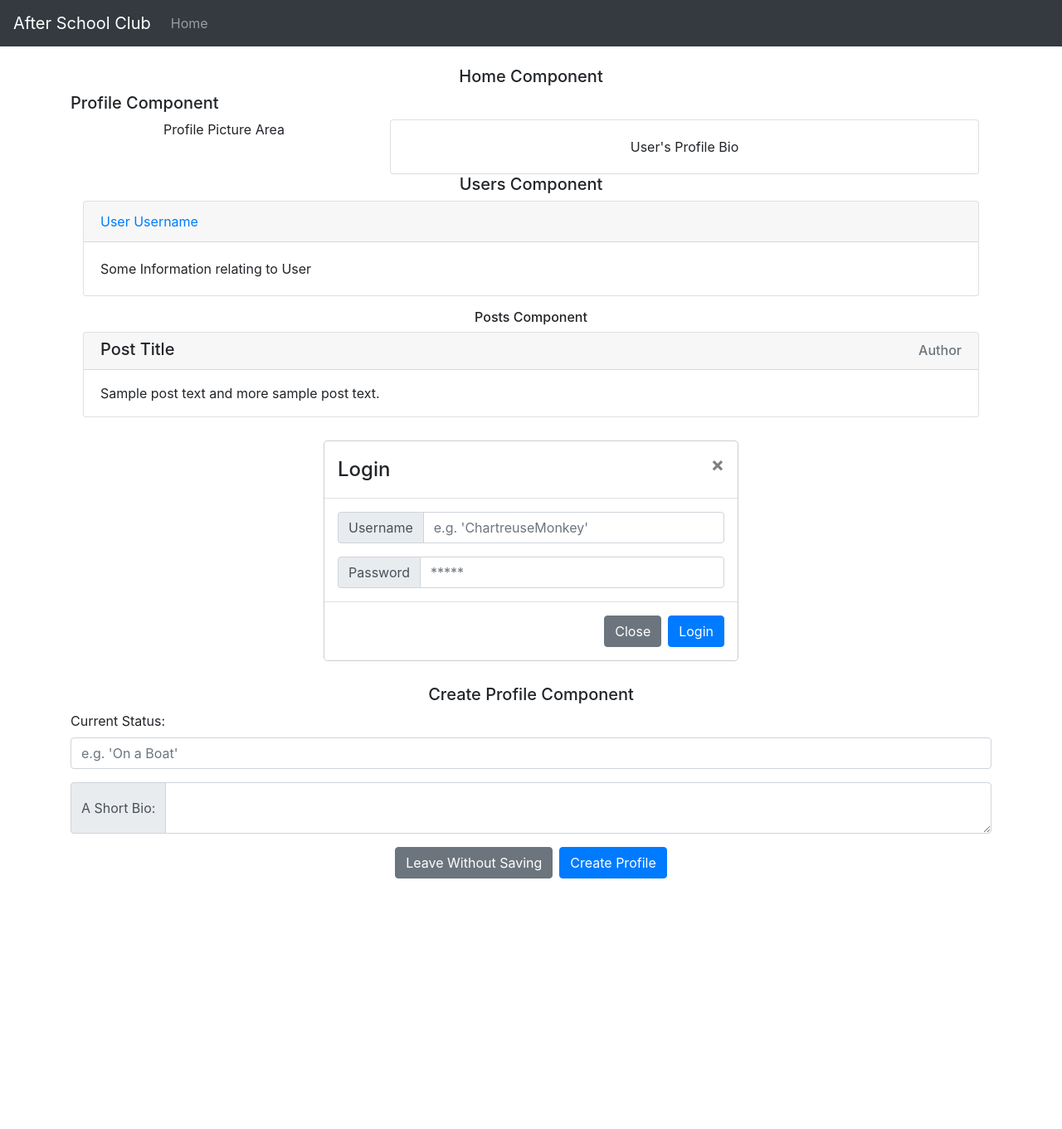
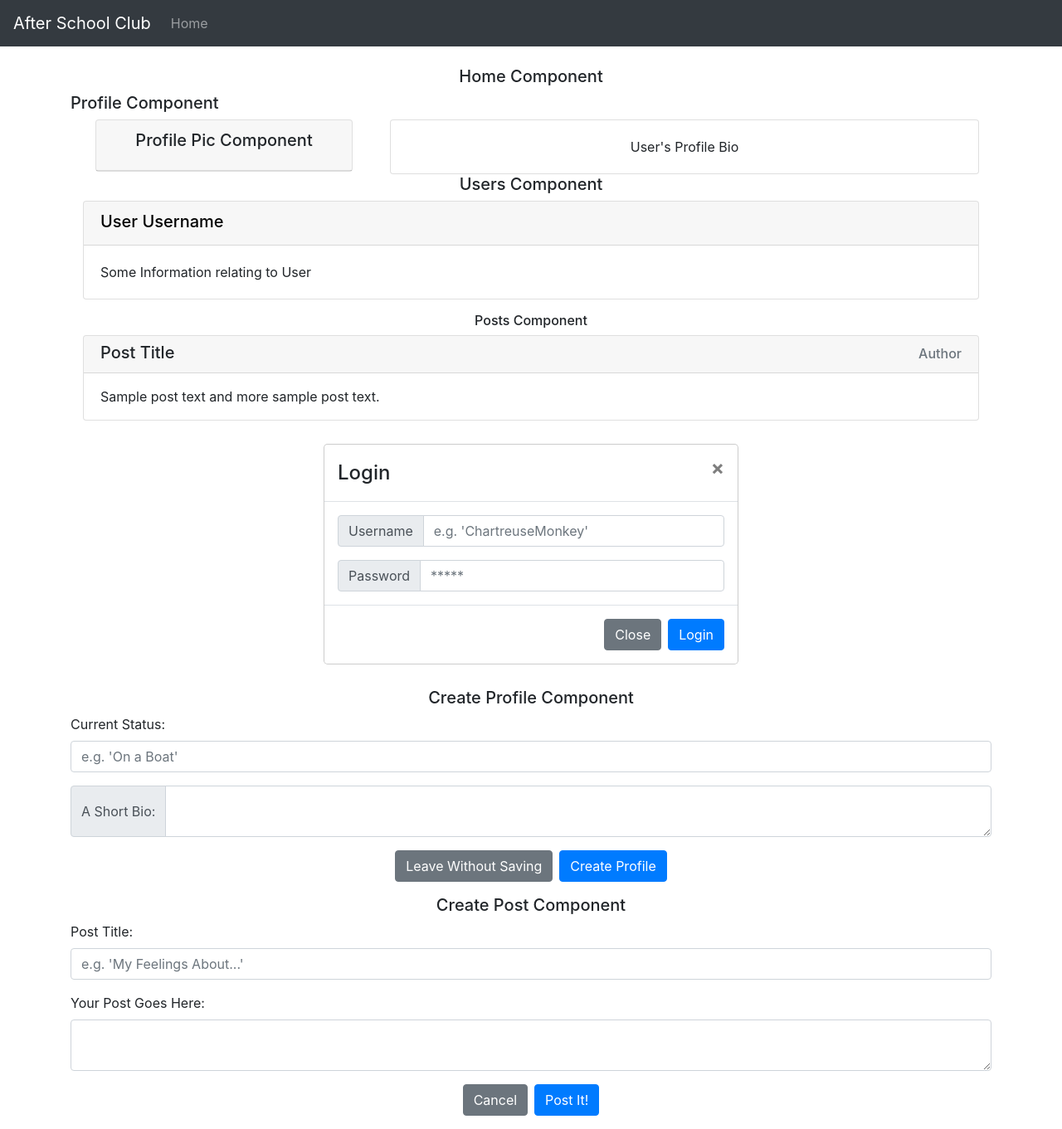
Before and after one commit to MagicWishbone6/asc-frontend, a React (Create React App) app: page / in a window 1280 px wide. Shown: the whole page at 83% size. Before the commit the page ends 1075 px from the top, so only its background shows below. Built offline with nearby package versions, Linux system fonts and the light colour scheme.

Commit message:
CreatePost and ProfilePic created, Users Profile and Home updated

```diff
--- /dev/null
+++ b/src/components/CreatePost.jsx
@@ -0,0 +1,47 @@
+import React from 'react';
+import Form from 'react-bootstrap/Form'
+import FormGroup from 'react-bootstrap/FormGroup'
+import FormControl from 'react-bootstrap/FormControl'
+import Button from 'react-bootstrap/Button'
+import InputGroup from 'react-bootstrap/InputGroup'
+
+function CreatePost(props) {
+    return (
+        <Form>
+            <h5>Create Post Component</h5>
+            <FormGroup>
+                <Form.Label
+                className="float-left">
+                    Post Title:
+                </Form.Label>
+                <FormControl
+                placeholder="e.g. 'My Feelings About...'"
+                aria-label="status"
+                id="statusInput"
+                />
+            </FormGroup>
+            <FormGroup>
+                <Form.Label
+                className="float-left">
+                    Your Post Goes Here:
+                </Form.Label>
+                <FormControl
+                as="textarea"
+                aria-label="post-body-input"
+                id="postBodyInput"
+                />
+            </FormGroup>
+            <Button
+            variant="secondary"
+            className="mb-3">
+                Cancel
+            </Button>
+            <Button variant="primary"
+            className="ml-2 mb-3">
+                Post It!
+            </Button>
+        </Form>
+    );
+}
+
+export default CreatePost;
--- a/src/components/Home.jsx
+++ b/src/components/Home.jsx
@@ -6,6 +6,7 @@ import CreateProfile from './CreateProfile.jsx'
 import Profile from './Profile.jsx'
 import User from './User.jsx'
 import Users from './Users.jsx'
+import CreatePost from './CreatePost.jsx'
 
 function Home(props) {
     return (
@@ -17,6 +18,7 @@ function Home(props) {
             <Posts />
             <Login />
             <CreateProfile />
+            <CreatePost />
         </Container>
     );
 }
--- a/src/components/Profile.jsx
+++ b/src/components/Profile.jsx
@@ -3,6 +3,7 @@ import Container from 'react-bootstrap/Container';
 import Row from 'react-bootstrap/Row';
 import Col from 'react-bootstrap/Col'
 import Card from 'react-bootstrap/Card';
+import ProfilePic from './ProfilePic.jsx';
 
 function Profile(props) {
     return (
@@ -17,7 +18,8 @@ function Profile(props) {
                 m={4}
                 l={4}
                 >
-                    Profile Picture Area</Col>
+                    <ProfilePic />
+                </Col>
                 <Col
                 xs={8}
                 s={8}
--- /dev/null
+++ b/src/components/ProfilePic.jsx
@@ -0,0 +1,19 @@
+import React from 'react';
+import { Card } from 'react-bootstrap';
+import Container from 'react-bootstrap/Container'
+
+function ProfilePic(props) {
+    return (
+        <Container>
+            <Card>
+                <Card.Header>
+                    <Card.Title>
+                        Profile Pic Component
+                    </Card.Title>
+                </Card.Header>
+            </Card>
+        </Container>
+    );
+}
+
+export default ProfilePic;
--- a/src/components/Users.jsx
+++ b/src/components/Users.jsx
@@ -11,10 +11,19 @@ function Users(props) {
             className="align-items-start">
                 <Card.Header
                 className="d-inline-flex"
-                style={{width: '100%'}}>
-                    <a href="/">
-                        User Username
-                    </a>
+                style={{
+                    width: '100%'
+                }}>
+                    <Card.Title
+                    className="mb-1">
+                        <a
+                        href="/"
+                        style={{
+                            color: 'black'
+                        }}>
+                            User Username
+                        </a>
+                    </Card.Title>
                 </Card.Header>
                 <Card.Body>
                     <Card.Text>
```
Also changed, not shown: 1 other file (tests, documents, lock files or other folders).
